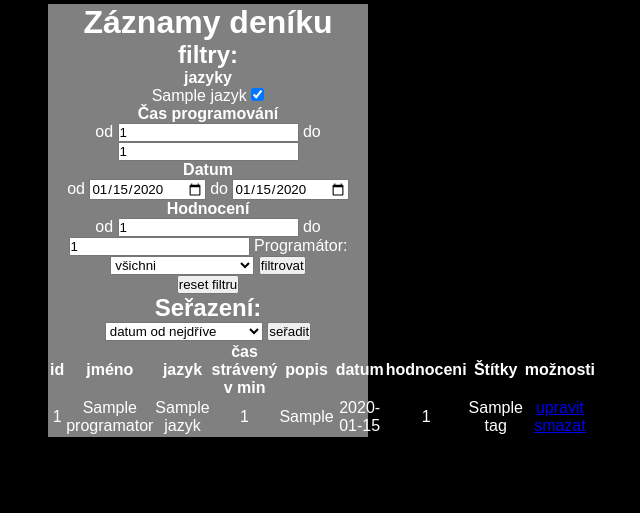
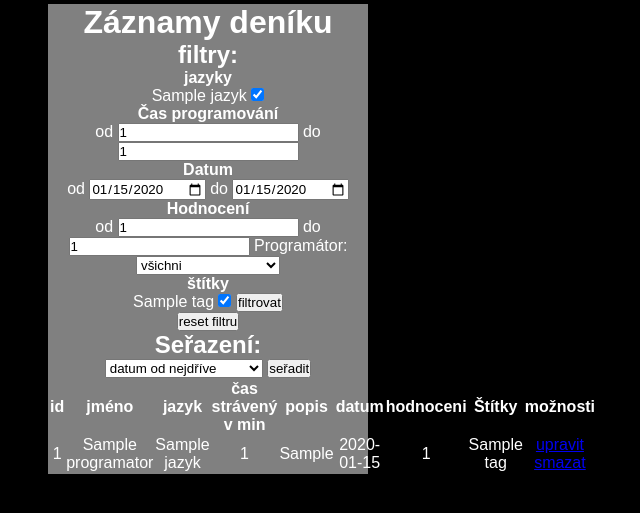
Before and after one commit to Tygrnasrome/bet, a Flask app: page /zaznamy/1 in a window 1280 px wide; the page is wider, and only the part inside the window is pictured. Shown: the part 260-773 px from the top of that part, without its empty margins (432-1072 px from the left). Run offline with Flask 2, Linux system fonts and the light colour scheme; tables that the repository leaves empty hold one stand-in row (values such as "Sample post"); parts of the project's set-up code (start-up, migrations or seed data) failed here and were passed over.

Commit message:
filtrování mordého rozšíření (netestováno)

```diff
--- a/app/app.py
+++ b/app/app.py
@@ -61,6 +61,7 @@ class Filter():
     hodnoceni_from = 1
     hodnoceni_to = 1
     language_dict = {1:True}
+    tag_dict = {1:True}
     name = 0
 
 @app.route('/')
@@ -69,6 +70,9 @@ def index():
     languages = Jazyk.query.order_by(Jazyk.id).all()
     for language in languages:
         Filter.language_dict[language.id] = "on"
+    tags = Tags.query.order_by(Tags.id).all()
+    for tag in tags:
+        Filter.tag_dict[tag.id] = "on"
     return render_template('index.html')
 
 @app.route('/add/', methods=['POST', 'GET'])
@@ -119,6 +123,8 @@ def showLanguageForm():
         db.session.commit()
         languages = Jazyk.query.order_by(Jazyk.id).all()
         request.method = "GET"
+        for language in languages:
+            Filter.language_dict[language.id] = "on"
         return render_template('addJazyk.html',languages=languages)
 
 @app.route('/language/delete/<int:id>')
@@ -195,6 +201,9 @@ def showCatForm():
         db.session.commit()
         tags = Tags.query.order_by(Tags.id).all()
         request.method = "GET"
+        tags = Tags.query.order_by(Tags.id).all()
+        for tag in tags:
+            Filter.tag_dict[tag.id] = "on"
         return render_template('addKategorie.html', tags=tags)
 
 @app.route('/cat/delete/<int:id>')
@@ -291,6 +300,13 @@ def zaznamy(serazeni):
                 Filter.language_dict[language.id] = request.form[str(language.id)]
             except:
                 Filter.language_dict[language.id] = 0
+        for tag in tags:
+            try:
+                #try protoze pokud neni oznacen, tak by to melo hodit exception
+                Filter.tag_dict[tag.id] = request.form[str(tag.id)]
+            except:
+                Filter.tag_dict[tag.id] = 0
+
         Filter.time_from = request.form['time_from']
         Filter.time_to = request.form['time_to']
         Filter.date_from = request.form['date_from']
@@ -310,9 +326,18 @@ def zaznamy(serazeni):
     for language in languages:
         if(not Filter.language_dict[int(language.id)]):
             records = records.filter(Denik.jazyk_id !=  language.id)
+    for tag in tags:
+        if(not Filter.tag_dict[int(tag.id)]):
+            for record in records:
+                has = False
+                for cat in cats:
+                    if (int(cat.owned_id) == int(record.id) and int(cat.type_id) == int(tag.id)):
+                        has = True
+                if (has == True):
+                    records = records.filter(Denik.id !=  record.id)
 
     return render_template('zaznamy.html', records=records, languages=languages, programmers=programmers, tags=tags, cats=cats, \
-    filtered_languages=Filter.language_dict, min_date=Filter.date_from, max_date=Filter.date_to, min_time=Filter.time_from, max_time=Filter. \
+    filtered_languages=Filter.language_dict, filtered_tags=Filter.tag_dict, min_date=Filter.date_from, max_date=Filter.date_to, min_time=Filter.time_from, max_time=Filter. \
     time_to, max_hod=Filter.hodnoceni_to, min_hod=Filter.hodnoceni_from, sel_name=int(Filter.name), serazeni=serazeni)
 
 @app.route('/zaznamy/set-serazeni/', methods=['POST', 'GET'])
--- a/app/templates/zaznamy.html
+++ b/app/templates/zaznamy.html
@@ -45,6 +45,16 @@
             {% if programmer.id == sel_name %} selected {% endif %}>{{programmer.name}}</option>
             {% endfor %}
         </select>
+        <h4>štítky</h4>
+        {% for tag in tags %}
+            <label for="{{tag.name}}">{{tag.name}}</label>
+            <input type="checkbox" id="{{tag.id}}" name="{{tag.id}}"
+            {% if filtered_tags[tag.id] == "on" %}
+                checked
+            {% endif %}
+            >
+
+        {% endfor %}
         <input type="submit" value="filtrovat">
     </form>
     <form action="/zaznamy/reset-filter" method="get">
```
